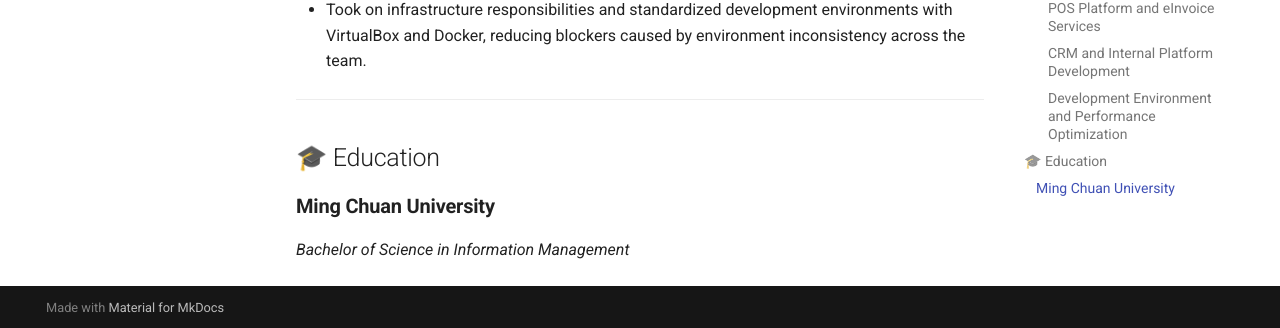
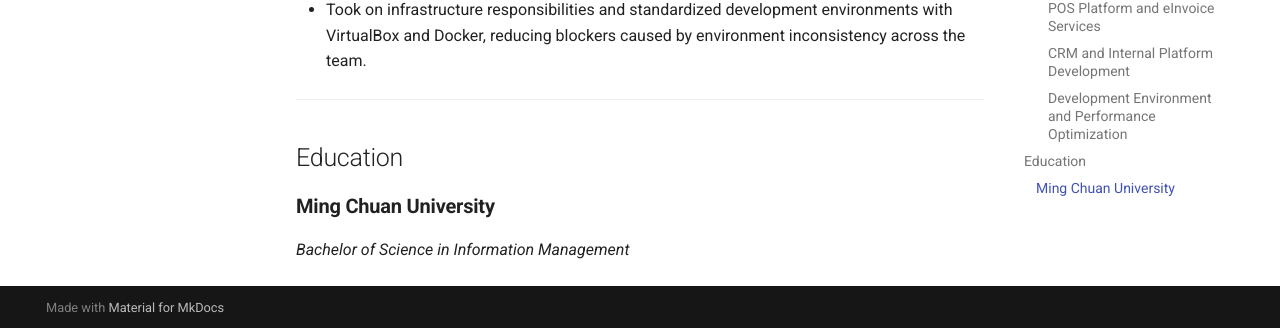
Before and after one commit to et840520/Resume, an MkDocs documentation site: the page built from docs/resume-en.md, in a window 1280 px wide and 900 px high, scrolled down 2747 px. Shown: the part 569-897 px from the top of the window. Built offline with MkDocs 1.6.1 and Material for MkDocs 9.7.7, drawn with Linux system fonts in a browser that asks for light colours.

```diff
--- a/docs/resume-en.md
+++ b/docs/resume-en.md
@@ -75,7 +75,7 @@ Worked on internal enterprise systems, CRM implementation, and cross-team API in
 
 ---
 
-## 🎓 Education
+## Education
 
 ### **Ming Chuan University**
 *Bachelor of Science in Information Management*
```
